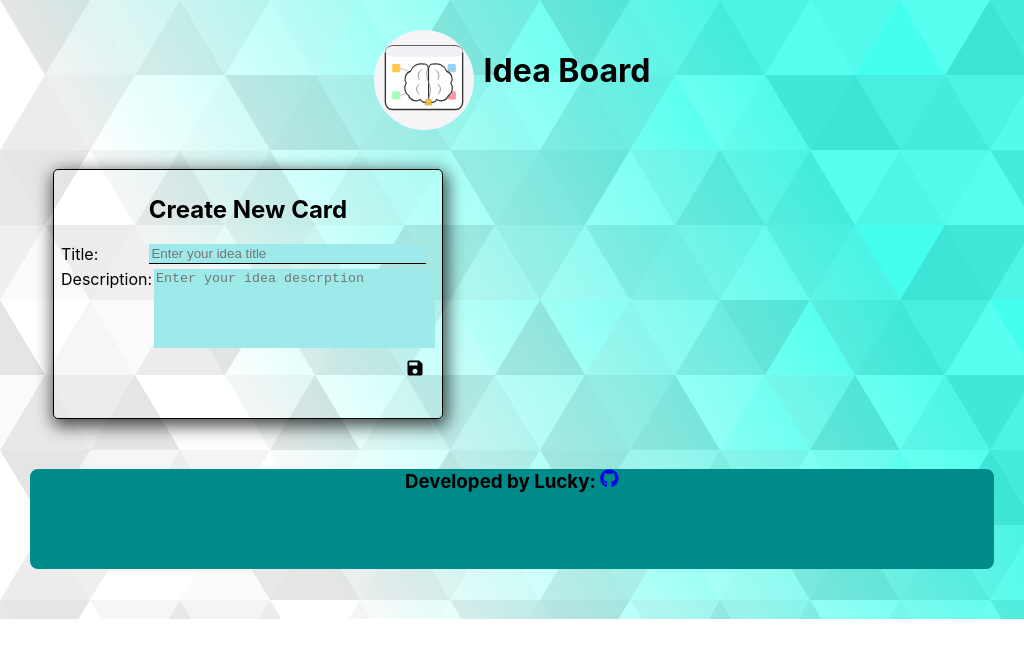
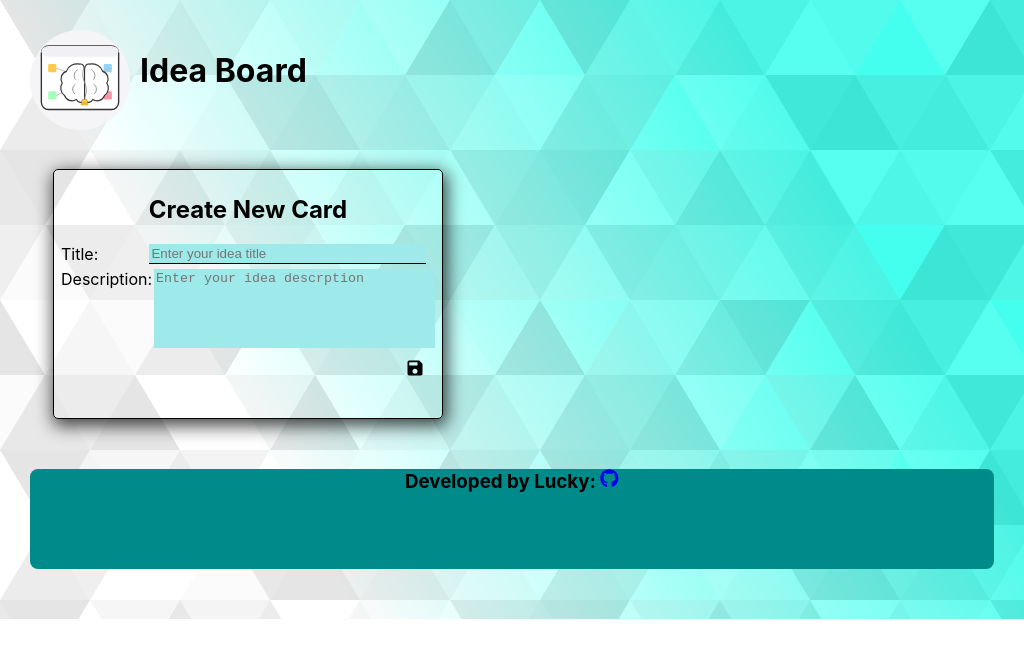
Before and after one commit to Lucky6252/idea-board, a React (Create React App) app: page / in a window 1024 px wide. Shown: the top 658 px of the page. Built offline with nearby package versions, Linux system fonts and the light colour scheme.

Commit message:
responsive design completed

```diff
--- a/src/components/head/head.component.jsx
+++ b/src/components/head/head.component.jsx
@@ -3,7 +3,7 @@ import './head.styles.css'
 
 const Head = () => {
   return (
-    <div>
+    <div className="header">
       <div className="head-container">
       <div className="logo-container">
           <IdeaLogo className="logo" />
--- a/src/components/head/head.styles.css
+++ b/src/components/head/head.styles.css
@@ -1,6 +1,10 @@
 .head-container {
     display: flex;
     padding: 30px;
+}
+
+.header {
+    width: 100%;
 }
 
 .head-container .title {
@@ -12,3 +16,10 @@
     width: 100px;
     height: 100px;
 }
+
+@media (min-width: 810px) and (max-width: 1200px) {
+    .head-container {
+        width: 100%;
+
+    }
+}
```
